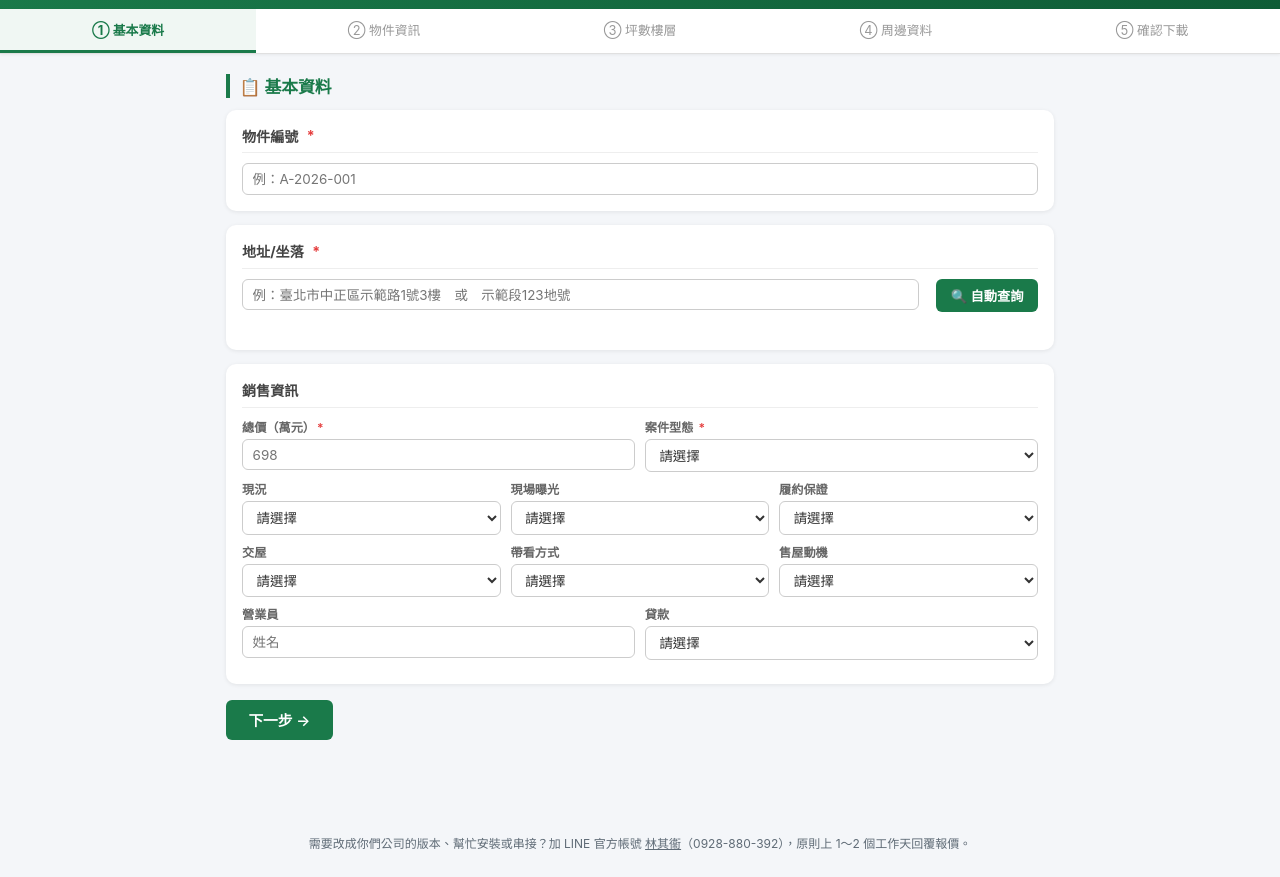
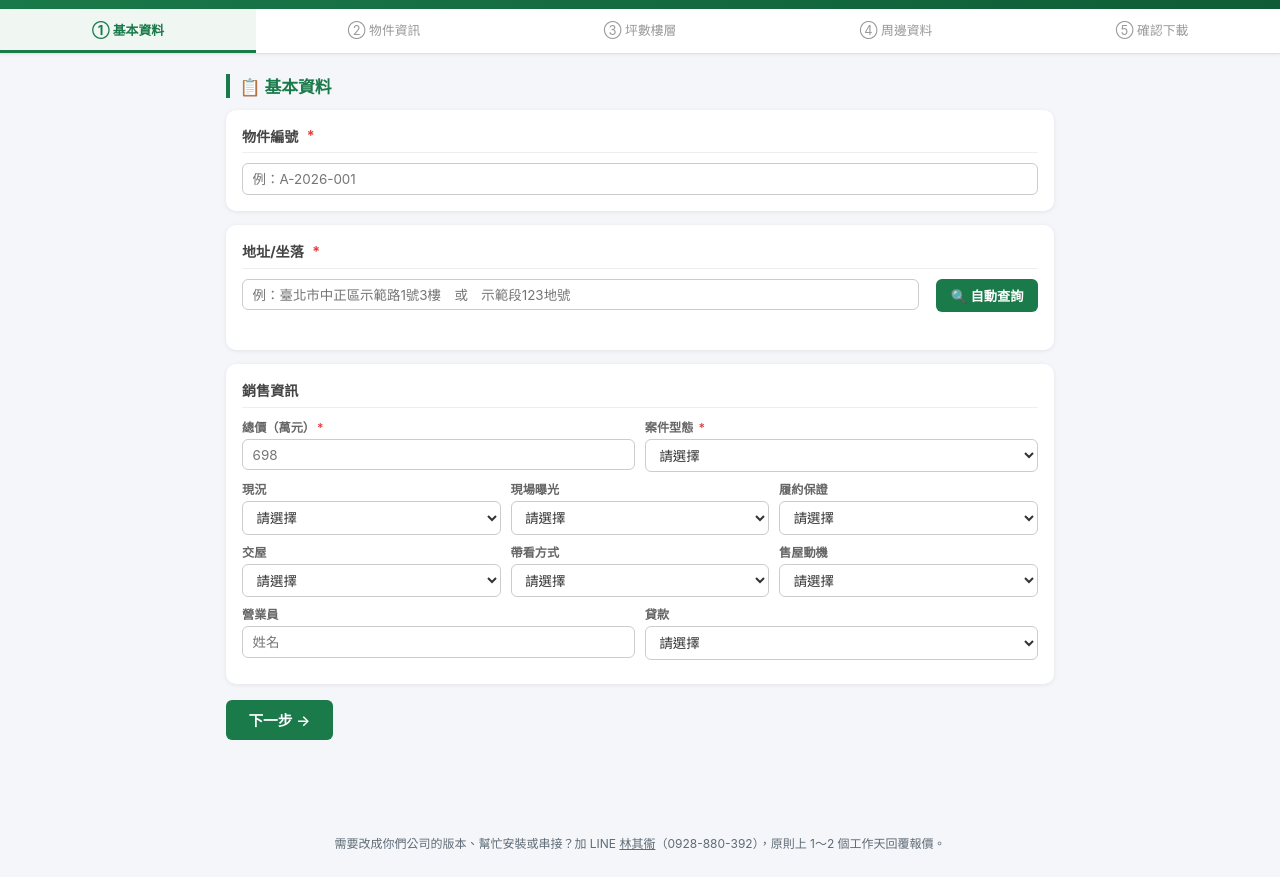
Before and after one commit to Larryveryhandsome/tw-property-sheet, a plain HTML site: page static/index.html in a window 1280 px wide. Shown: the part 44-921 px from the top of the page. Drawn offline with nearby package versions, Linux system fonts and the light colour scheme; no server answers.

Commit message:
聯絡方式：拿掉「官方帳號」字樣；防個資檢查放行作者公開電話
Co-Authored-By: Claude Opus 5.5 <noreply@anthropic.com>

```diff
--- a/static/index.html
+++ b/static/index.html
@@ -557,7 +557,7 @@
     </div>
 
   </div><!-- main-container -->
-  <footer class="app-footer"><p class="custom-ad">需要改成你們公司的版本、幫忙安裝或串接？加 LINE 官方帳號 <a href="https://line.me/ti/p/xzHT2IywOM" target="_blank" rel="noopener">林其衞</a>（0928-880-392），原則上 1～2 個工作天回覆報價。</p></footer>
+  <footer class="app-footer"><p class="custom-ad">需要改成你們公司的版本、幫忙安裝或串接？加 LINE <a href="https://line.me/ti/p/xzHT2IywOM" target="_blank" rel="noopener">林其衞</a>（0928-880-392），原則上 1～2 個工作天回覆報價。</p></footer>
 </div><!-- app -->
 
 <script src="https://cdnjs.cloudflare.com/ajax/libs/leaflet/1.9.4/leaflet.min.js" integrity="sha512-puJW3E/qXDqYp9IfhAI54BJEaWIfloJ7JWs7OeD5i6ruC9JZL1gERT1wjtwXFlh7CjE7ZJ+/vcRZRkIYIb6p4g==" crossorigin="anonymous" referrerpolicy="no-referrer"></script>
```
